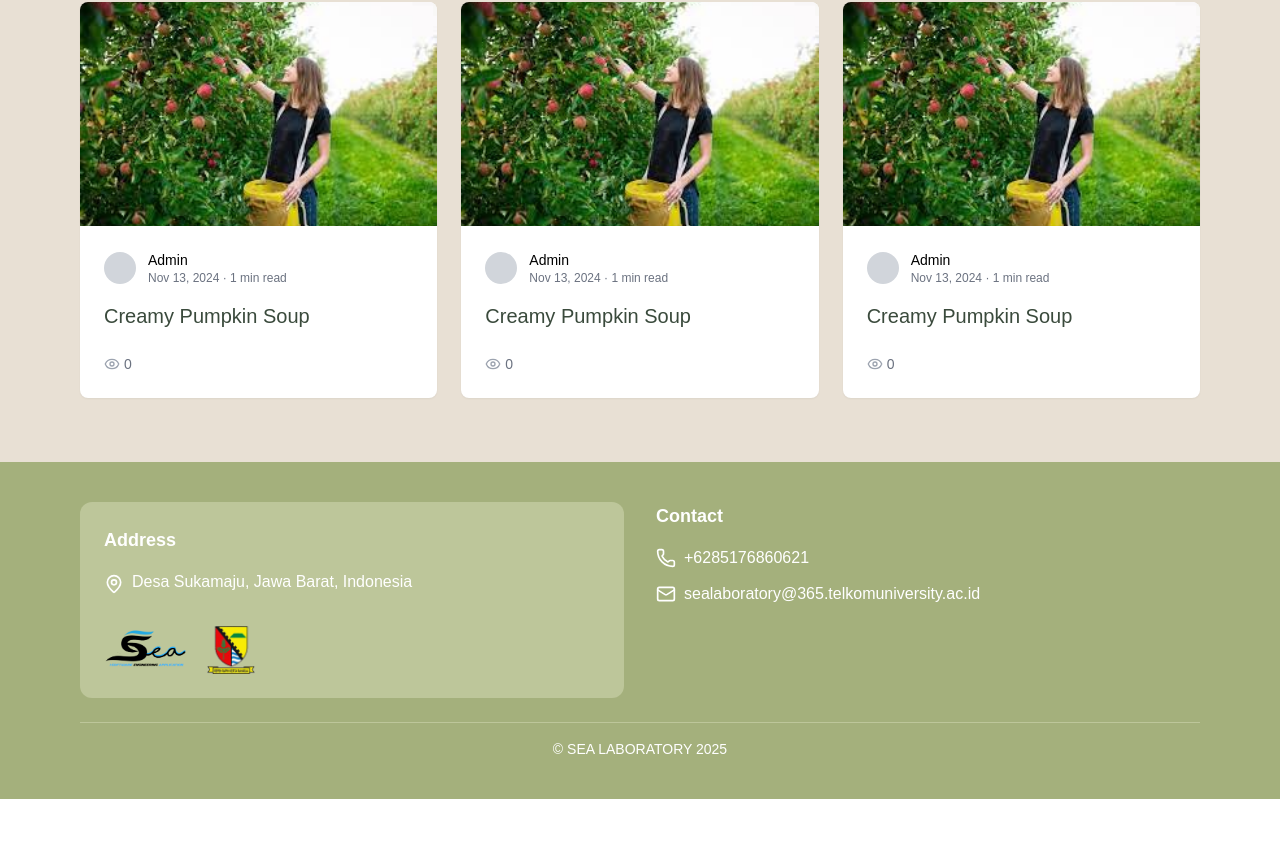
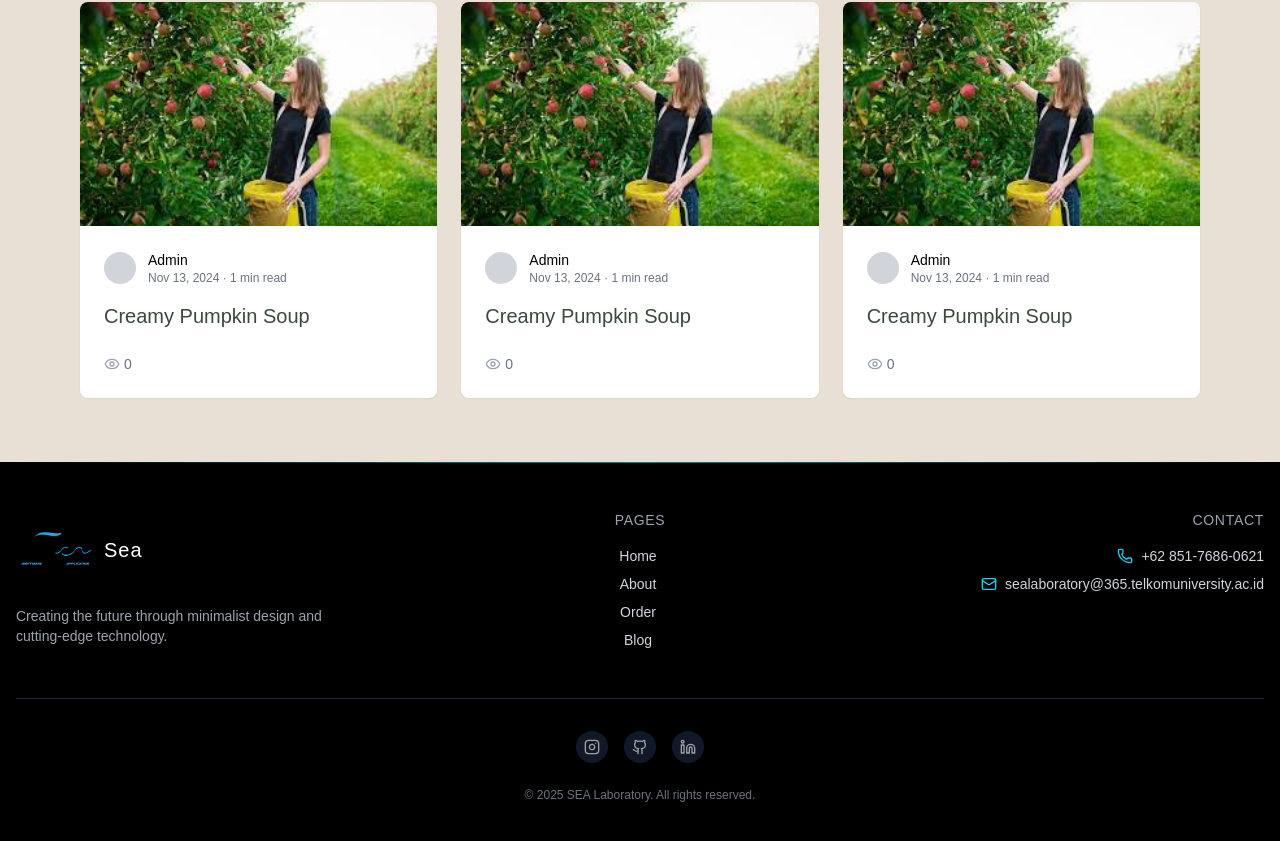
Before and after one commit to hiraeth12/website-tanimaju, a React (Vite) app: page /blog in a window 1280 px wide. Shown: the part 751-1592 px from the top of the page. Before the commit the page ends 1550 px from the top, so only its background shows below. Built offline with nearby package versions, Linux system fonts and the light colour scheme.

Commit message:
change-logo

```diff
--- a/src/components/Footer.tsx
+++ b/src/components/Footer.tsx
@@ -1,54 +1,107 @@
-import { Mail, Phone, MapPin } from "lucide-react";
+import { Link } from "react-router-dom";
+import {
+  Github,
+  Instagram,
+  Linkedin,
+  ChevronRight,
+  Phone,
+  Mail,
+} from "lucide-react";
 import sea from "../assets/sealogo.png";
-import sukamaju from "../assets/sukamajulogo.png";
 
 export default function Footer() {
   return (
-    <footer className="bg-[#a4b07c] text-white py-10">
-      <div className="container mx-auto px-4 max-w-6xl">
-        <div className="grid grid-cols-1 md:grid-cols-2 gap-8 mb-6">
-          {/* Address */}
-          <div className="bg-[#bdc69a] rounded-xl p-6 text-white">
-            <h3 className="text-lg font-bold mb-4">Address</h3>
-            <div className="flex items-start gap-2 mb-4">
-              <MapPin className="w-5 h-5 mt-1" />
-              <p>Desa Sukamaju, Jawa Barat, Indonesia</p>
+    <footer className="w-full bg-black text-white py-12 relative overflow-hidden">
+      {/* Accent line */}
+      <div className="absolute top-0 left-0 w-full h-[1px] bg-gradient-to-r from-transparent via-cyan-500 to-transparent opacity-70"></div>
+
+      <div className="container mx-auto px-4">
+        <div className="grid grid-cols-1 md:grid-cols-3 gap-10 items-start">
+          {/* Brand */}
+          <div className="space-y-4">
+            <div className="flex items-center space-x-2">
+              <img
+                src={sea}
+                alt="sealogo"
+                className="w-20 h-20 object-contain"
+              />
+              <h3 className="text-xl font-light tracking-wider">Sea</h3>
             </div>
-            <div className="flex gap-4 mt-4">
-              <div className="flex gap-4 mt-4">
-                <img
-                  src={sea}
-                  alt="SEA Laboratory Logo"
-                  className="h-12 object-contain"
-                />
-                <img
-                  src={sukamaju}
-                  alt="Sukamaju Logo"
-                  className="h-12 object-contain"
-                />
-              </div>
-            </div>
+            <p className="text-gray-400 text-sm max-w-xs">
+              Creating the future through minimalist design and cutting-edge
+              technology.
+            </p>
+          </div>
+
+          {/* Pages (centered) */}
+          {/* Pages (centered) */}
+          <div className="space-y-4 text-center mx-auto">
+            <h4 className="text-sm font-medium uppercase tracking-wider text-gray-400">
+              Pages
+            </h4>
+            <ul className="space-y-2">
+              {[
+                { name: "Home", path: "/" },
+                { name: "About", path: "/about" },
+                { name: "Order", path: "/order" },
+                { name: "Blog", path: "/blog" },
+              ].map((item) => (
+                <li key={item.name}>
+                  <Link
+                    to={item.path}
+                    className="text-gray-300 hover:text-cyan-400 transition-colors duration-300 flex items-center justify-center group text-sm"
+                  >
+                    <span>{item.name}</span>
+                    <ChevronRight className="h-3 w-0 group-hover:w-3 overflow-hidden transition-all duration-300 ml-1 text-cyan-400" />
+                  </Link>
+                </li>
+              ))}
+            </ul>
           </div>
 
           {/* Contact */}
-          <div className="text-white">
-            <h3 className="text-lg font-bold mb-4">Contact</h3>
-            <div className="flex items-center gap-2 mb-3">
-              <Phone className="w-5 h-5" />
-              <span>+6285176860621</span>
-            </div>
-            <div className="flex items-center gap-2">
-              <Mail className="w-5 h-5" />
-              <span>sealaboratory@365.telkomuniversity.ac.id</span>
+          <div className="space-y-4 md:col-start-3 md:items-end text-right">
+            <h4 className="text-sm font-medium uppercase tracking-wider text-gray-400">
+              Contact
+            </h4>
+            <div className="space-y-2 text-gray-300 text-sm">
+              <div className="flex justify-end items-center space-x-2">
+                <Phone className="w-4 h-4 text-cyan-400" />
+                <span>+62 851-7686-0621</span>
+              </div>
+              <div className="flex justify-end items-center space-x-2">
+                <Mail className="w-4 h-4 text-cyan-400" />
+                <span>sealaboratory@365.telkomuniversity.ac.id</span>
+              </div>
             </div>
           </div>
         </div>
 
-        {/* Footer Bottom */}
-        <div className="text-center text-sm border-t border-[#bdc69a] pt-4">
-          © SEA LABORATORY 2025
+        {/* Bottom Section */}
+        <div className="mt-12 pt-8 border-t border-gray-800 flex flex-col items-center space-y-6">
+          {/* Social icons */}
+          <div className="flex space-x-4">
+            {[Instagram, Github, Linkedin].map((Icon, idx) => (
+              <Link
+                key={idx}
+                to="#"
+                className="w-8 h-8 rounded-full bg-gray-900 flex items-center justify-center hover:bg-gray-800 transition-colors duration-300 group"
+                aria-label="social-link"
+              >
+                <Icon className="h-4 w-4 text-gray-400 group-hover:text-cyan-400 transition-colors duration-300" />
+              </Link>
+            ))}
+          </div>
+
+          {/* Credit */}
+          <p className="text-gray-500 text-xs text-center">
+            © {new Date().getFullYear()} SEA Laboratory. All rights reserved.
+          </p>
         </div>
       </div>
+
+      {/* Decorative gradient blob */}
+      <div className="absolute bottom-0 right-0 w-32 h-32 md:w-64 md:h-64 rounded-full bg-gradient-to-r from-cyan-500/5 to-purple-500/5 blur-3xl -z-10"></div>
     </footer>
   );
 }
--- a/src/components/NavBar.tsx
+++ b/src/components/NavBar.tsx
@@ -7,22 +7,19 @@ const Navbar = () => {
   const activeStyle = "text-[#FF4500] font-semibold";
 
   return (
-      <header className="bg-[#FF8C42] flex justify-between items-center px-6 py-4 md:px-12">
-        {/* Logo dan Judul */}
-        <div className="flex items-center space-x-3">
-          <img src={logo} alt="Logo" className="h-12 w-12 object-contain" />
-          {/* <h1 className="text-[#2A4D3E] text-2xl md:text-3xl font-bold">
-          TaniMaju
-        </h1> */}
+    <header className="bg-[#D0D7B5] relative flex items-center justify-between px-6 py-4 md:px-12 h-20">
+      {/* Logo */}
+      <div className="flex items-center space-x-3 h-full overflow-hidden">
+        <div className="h-20 w-20">
+          <img src={logo} alt="Logo" className="h-full w-full object-contain" />
+        </div>
       </div>
 
-        {/* Navigasi */}
-        <nav className="hidden md:flex items-center space-x-6">
+      {/* Navigasi di Tengah */}
+      <nav className="hidden md:flex items-center space-x-6 absolute left-1/2 transform -translate-x-1/2">
         <NavLink
           to="/"
-            className={({ isActive }) =>
-              isActive ? `${activeStyle}` : linkStyle
-            }
+          className={({ isActive }) => (isActive ? activeStyle : linkStyle)}
         >
           Home
         </NavLink>
```
Also changed, not shown: src/assets/logo.png. Lines whose indentation alone changed are shown as unchanged.
